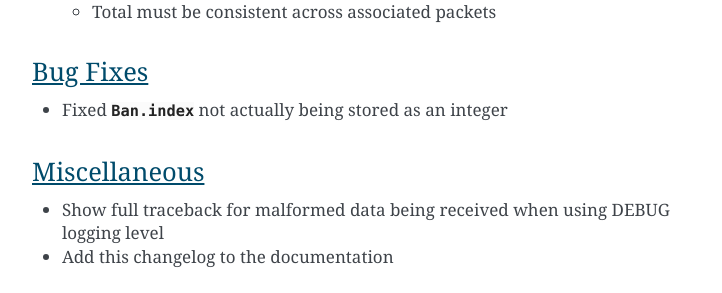
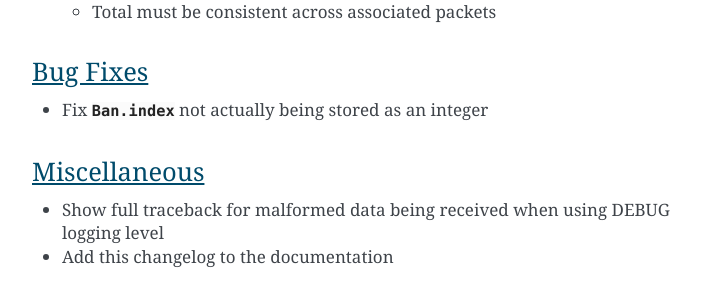
Before and after one commit to thegamecracks/berconpy, a Sphinx documentation site: the page built from docs/source/changelog.rst, in a window 1280 px wide and 900 px high, scrolled down 1926 px. Shown: the part 162-455 px from the top of the window, without its empty margins (388-1110 px from the left). Built offline with Sphinx 7.4.7, drawn with Linux system fonts in a browser that asks for light colours.

Commit message:
Fix "Fixed Ban.index" typo in changelog

```diff
--- a/docs/source/changelog.rst
+++ b/docs/source/changelog.rst
@@ -67,7 +67,7 @@ New Features
 Bug Fixes
 ^^^^^^^^^
 
-* Fixed :py:attr:`Ban.index <berconpy.Ban.index>` not actually being stored
+* Fix :py:attr:`Ban.index <berconpy.Ban.index>` not actually being stored
   as an integer
 
 Miscellaneous
```
